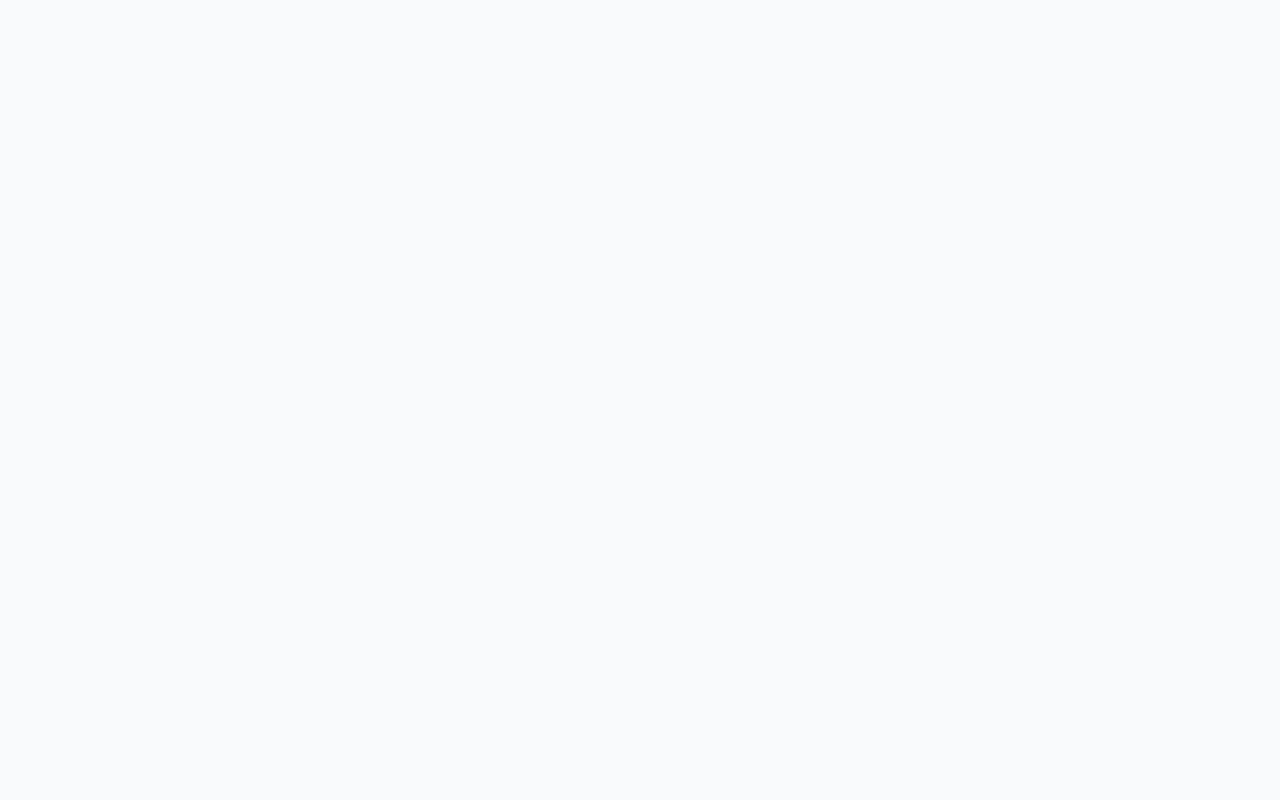
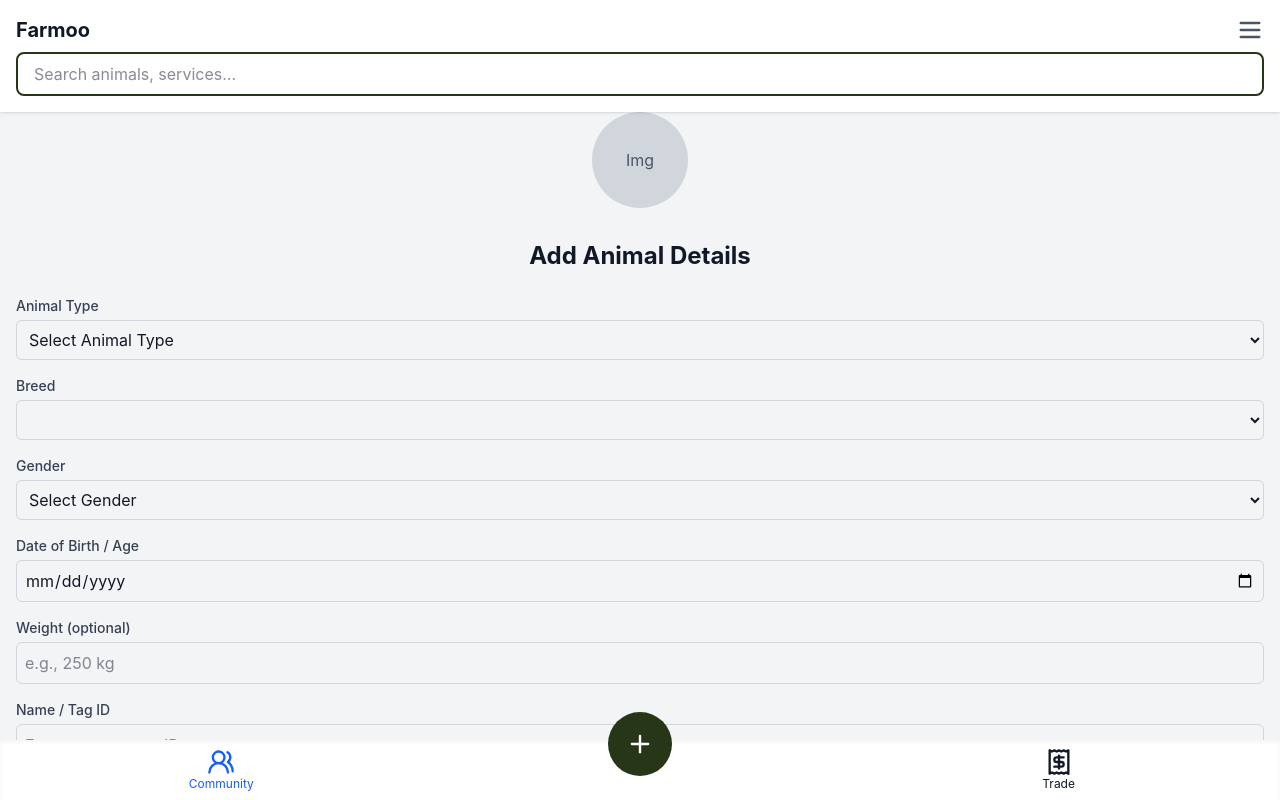
Before and after one commit to aslamidrs/farmoo, a React (Vite) app: page /protected/add-animal in a window 1280 px wide. Before the commit this address had no page. Shown: the top 800 px of the page. Built offline with nearby package versions, Linux system fonts and the light colour scheme.

Commit message:
added routes with header and footer

```diff
--- a/src/App.tsx
+++ b/src/App.tsx
@@ -5,16 +5,22 @@ import { LoginPage } from "./pages/LoginPage";
 import { RegisterPage } from "./pages/RegisterPage";
 import { AddAnimalPage } from "./pages/AddAnimalPage";
 import { HomePage } from "./pages/HomePage";
+import PageContainer from "./containers/Page";
 
 const App: React.FC = () => {
   return (
     <Router>
       <Routes>
-        <Route path="/" element={<LandingPage />} />
+        {/* Public routes */}
         <Route path="/login" element={<LoginPage />} />
         <Route path="/register" element={<RegisterPage />} />
-        <Route path="/home" element={<HomePage />} />
-        <Route path="/add-animal" element={<AddAnimalPage />} />
+
+        {/* Protected routes with layout */}
+        <Route path="/protected" element={<PageContainer />}>
+          <Route path="landing" element={<LandingPage />} />
+          <Route path="home" element={<HomePage />} />
+          <Route path="add-animal" element={<AddAnimalPage />} />
+        </Route>
       </Routes>
     </Router>
   );
--- /dev/null
+++ b/src/containers/Header.tsx
@@ -0,0 +1,21 @@
+import { Menu } from "lucide-react";
+
+export default function HeaderContainer() {
+    return (
+      <header className="sticky top-0  shadow-sm p-4 z-10 flex flex-col gap-2 bg-white">
+        <div className="flex justify-between items-center">
+          <h1 className="text-xl font-bold">Farmoo</h1>
+          <button>
+            <Menu size={28} className="text-gray-600" />
+          </button>
+        </div>
+        <div className="relative">
+          <input
+            type="text"
+            placeholder="Search animals, services..."
+            className="w-full px-4 py-2 rounded-lg border-2 border-primary focus:outline-none"
+          />
+        </div>
+      </header>
+    );
+}
--- /dev/null
+++ b/src/containers/Navbar.tsx
@@ -0,0 +1,35 @@
+import { UsersRound, Receipt, Plus } from "lucide-react";
+import { NavigateFunction } from "react-router-dom";
+
+export interface NavbarContainerProps {
+  navigate: NavigateFunction;
+}
+
+export default function NavbarContainer(props: NavbarContainerProps) {
+    return (
+      <footer className="sticky bottom-0 bg-white shadow-inner flex justify-around text-xs">
+        <button
+          onClick={() => props.navigate("/protected/home")}
+          className="flex flex-col items-center text-blue-600 p-2 w-28"
+        >
+          <UsersRound size={28} />
+          <span>Community</span>
+        </button>
+        <div className="relative w-16">
+          <button
+            onClick={() => props.navigate("/protected/add-animal")}
+            className="flex flex-col items-center absolute w-16 h-16 bottom-6 rounded-full bg-primary flex justify-center items-center"
+          >
+            <Plus size={28} color="white" />
+          </button>
+        </div>
+        <button
+          onClick={() => props.navigate("/protected/profile")}
+          className="flex flex-col items-center p-2 w-28"
+        >
+          <Receipt size={28} />
+          <span>Trade</span>
+        </button>
+      </footer>
+    );
+}
--- /dev/null
+++ b/src/containers/Page.tsx
@@ -0,0 +1,14 @@
+import { Outlet, useNavigate } from "react-router-dom";
+import Header from "./Header";
+import NavbarContainer from "./Navbar";
+
+export default function PageContainer() {
+    const navigate = useNavigate();
+    return (
+        <div>
+            <Header />
+            <Outlet />
+            <NavbarContainer navigate={navigate} />
+        </div>
+    )
+}
--- a/src/pages/AddAnimalPage.tsx
+++ b/src/pages/AddAnimalPage.tsx
@@ -1,4 +1,4 @@
-import React from "react";
+import React, { useState } from "react";
 import { Card } from "../components/ui/Card";
 import { Input } from "../components/ui/Input";
 import { Select } from "../components/ui/Select";
@@ -6,32 +6,81 @@ import { TextArea } from "../components/ui/TextArea";
 import { Label } from "../components/ui/Label";
 import { Button } from "../components/ui/Button";
 
+const breedOptions: Record<string, string[]> = {
+  cow: ["Gir", "Sahiwal", "Red Sindhi"],
+  buffalo: ["Murrah", "Jaffarabadi", "Mehsana"],
+  goat: ["Jamunapari", "Boer", "Barbari"],
+};
+
 export const AddAnimalPage: React.FC = () => {
+  const [animalType, setAnimalType] = useState("");
+  const [imagePreview, setImagePreview] = useState<string | null>(null);
+
+  const handleImageChange = (e: React.ChangeEvent<HTMLInputElement>) => {
+    if (e.target.files && e.target.files[0]) {
+      const reader = new FileReader();
+      reader.onload = (e) => setImagePreview(e.target?.result as string);
+      reader.readAsDataURL(e.target.files[0]);
+    }
+  };
+
   return (
-    <div className="min-h-screen flex items-center justify-center bg-gray-100 px-4">
-      <Card>
+    <div className="min-h-screen bg-gray-100 px-4">
+        <div className="flex flex-col items-center mb-6">
+          {imagePreview ? (
+            <img
+              src={imagePreview}
+              alt="Animal"
+              className="w-24 h-24 rounded-full object-cover border"
+            />
+          ) : (
+            <label htmlFor="animal-image" className="w-24 h-24 rounded-full bg-gray-300 flex items-center justify-center text-gray-600">
+              Img
+            </label>
+          )}
+          <input
+            id="animal-image"
+            type="file"
+            accept="image/*"
+            onChange={handleImageChange}
+            className="mt-2 text-sm w-0 h-0"
+          />
+        </div>
+
         <h2 className="text-2xl font-bold mb-6 text-center">
           Add Animal Details
         </h2>
         <form className="space-y-4">
           <div>
-            <Label htmlFor="name" text="Animal Name" />
-            <Input
-              id="name"
-              name="name"
-              placeholder="Enter animal name"
+            <Label htmlFor="type" text="Animal Type" />
+            <Select
+              id="type"
+              name="type"
+              options={[
+                { label: "Select Animal Type", value: "" },
+                { label: "Cow", value: "cow" },
+                { label: "Buffalo", value: "buffalo" },
+                { label: "Goat", value: "goat" },
+              ]}
+              value={animalType}
+              onChange={(e) => setAnimalType(e.target.value)}
               required
             />
           </div>
+
           <div>
-            <Label htmlFor="type" text="Animal Type" />
-            <Input
-              id="type"
-              name="type"
-              placeholder="e.g., Cow, Buffalo"
+            <Label htmlFor="breed" text="Breed" />
+            <Select
+              id="breed"
+              name="breed"
+              options={(breedOptions[animalType] || []).map((breed) => ({
+                label: breed,
+                value: breed,
+              }))}
               required
             />
           </div>
+
           <div>
             <Label htmlFor="gender" text="Gender" />
             <Select
@@ -45,20 +94,41 @@ export const AddAnimalPage: React.FC = () => {
               required
             />
           </div>
+
+          <div>
+            <Label htmlFor="dob" text="Date of Birth / Age" />
+            <Input id="dob" name="dob" type="date" required />
+          </div>
+
+          <div>
+            <Label htmlFor="weight" text="Weight (optional)" />
+            <Input id="weight" name="weight" placeholder="e.g., 250 kg" />
+          </div>
+
+          <div>
+            <Label htmlFor="name" text="Name / Tag ID" />
+            <Input
+              id="name"
+              name="name"
+              placeholder="Enter name or tag ID"
+              required
+            />
+          </div>
+
           <div>
             <Label htmlFor="notes" text="Notes" />
             <TextArea
               id="notes"
               name="notes"
-              placeholder="Health, growth, or vaccination notes..."
+              placeholder="e.g., vaccination history, delivery dates..."
               rows={4}
             />
           </div>
+
           <Button type="submit" className="w-full">
             Submit
           </Button>
         </form>
-      </Card>
     </div>
   );
 };
--- a/src/pages/HomePage.tsx
+++ b/src/pages/HomePage.tsx
@@ -2,38 +2,15 @@ import React from "react";
 import { Button } from "../components/ui/Button";
 import { Card } from "../components/ui/Card";
 import { useNavigate } from "react-router-dom";
-import { Avatar } from "../components/ui/Avatar";
 import { Badge } from "../components/ui/Badge";
 import { Spinner } from "../components/ui/Spinner";
-import { Modal } from "../components/ui/Modal";
-import { ChevronDown, Home, Plus, User } from "lucide-react";
+
 import { motion } from "framer-motion";
 
 export const HomePage: React.FC = () => {
   const navigate = useNavigate();
 
   return (
-    <div className="flex flex-col min-h-screen">
-      {/* Sticky Header with Searchbar */}
-      <header className="sticky top-0 bg-white border-b shadow-sm p-4 z-10 flex flex-col gap-2">
-        <div className="flex justify-between items-center">
-          <h1 className="text-xl font-bold">Pashumart</h1>
-          <Avatar initials="PM" />
-        </div>
-        <div className="relative">
-          <input
-            type="text"
-            placeholder="Search animals, services..."
-            className="w-full px-4 py-2 rounded-lg border border-gray-300 focus:outline-none focus:ring-2 focus:ring-blue-500"
-          />
-          <ChevronDown
-            className="absolute right-3 top-2.5 text-gray-400"
-            size={20}
-          />
-        </div>
-      </header>
-
-      {/* Scrollable Main */}
       <main className="flex-1 overflow-y-auto p-4 bg-gray-50">
         <motion.div
           initial={{ opacity: 0, y: 20 }}
@@ -72,36 +49,5 @@ export const HomePage: React.FC = () => {
           <Spinner />
         </div>
       </main>
-
-      {/* Sticky Footer with Navigation */}
-      <footer className="sticky bottom-0 bg-white border-t shadow-inner p-2 flex justify-around text-xs">
-        <button
-          onClick={() => navigate("/home")}
-          className="flex flex-col items-center text-blue-600"
-        >
-          <Home size={20} />
-          <span>Home</span>
-        </button>
-        <button
-          onClick={() => navigate("/add-animal")}
-          className="flex flex-col items-center"
-        >
-          <Plus size={20} />
-          <span>Add</span>
-        </button>
-        <button
-          onClick={() => navigate("/profile")}
-          className="flex flex-col items-center"
-        >
-          <User size={20} />
-          <span>Profile</span>
-        </button>
-      </footer>
-
-      {/* Optional Modal */}
-      <Modal isOpen={false} title="Sample Modal" onClose={() => {}}>
-        <p>This is a reusable modal component.</p>
-      </Modal>
-    </div>
   );
 };
```
